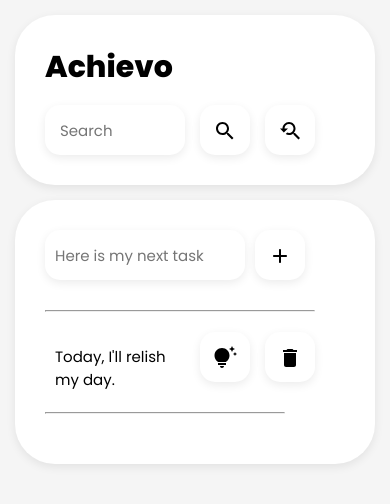
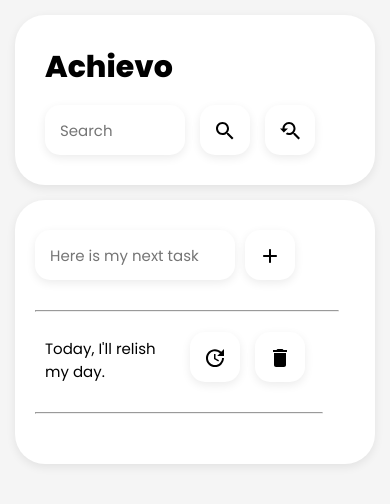
Before and after one commit to abhishekpandit2029/Todo-Web-Application, a Next.js app: page /comments in a window 390 px wide. Shown: the top 504 px of the page. Built offline with nearby package versions, Linux system fonts and the light colour scheme.

Commit message:
changes in data, api and comments dir

```diff
--- a/data/comments.js
+++ /dev/null
@@ -1,6 +0,0 @@
-export const comments = [
-    {
-      id: 1,
-      text: "Today, I'll relish my day."
-    },
-  ]
--- /dev/null
+++ b/data/comments.tsx
@@ -0,0 +1,14 @@
+// export const comments = [
+//     {
+//       id: 1,
+//       text: "Today, I'll relish my day."
+//     },
+//   ]
+
+
+export const comments: { id: number, text: string }[] = [
+  {
+      id: 1,
+      text: "Today, I'll relish my day."
+  },
+];
--- a/package.json
+++ b/package.json
@@ -24,5 +24,8 @@
     "react-dom": "18.2.0",
     "tailwindcss": "3.3.2",
     "typescript": "5.1.3"
+  },
+  "devDependencies": {
+    "@types/express": "^4.17.17"
   }
 }
--- a/pages/api/comments/[commentId].js
+++ /dev/null
@@ -1,30 +0,0 @@
-import { comments } from '../../../data/comments'
-
-export default function handler(req, res) {
-  const { commentId } = req.query
-  if (req.method === 'GET') {
-    const comment = comments.find(comment => comment.id === parseInt(commentId))
-    res.status(200).json(comment)
-  } else if (req.method === 'DELETE') {
-    const deletedComment = comments.find(
-      comment => comment.id === parseInt(commentId)
-    )
-    const index = comments.findIndex(
-      comment => comment.id === parseInt(commentId)
-    )
-    comments.splice(index, 1)
-    res.status(200).json(deletedComment)
-  } else if (req.method === 'PUT') {
-    const { commentId } = req.query;
-    const updatedComment = comments.find(
-      comment => comment.id === parseInt(commentId)
-    );
-    if (updatedComment) {
-      const { text } = req.body;
-      updatedComment.text = text;
-      res.status(200).json(updatedComment);
-    } else {
-      res.status(404).json({ message: 'Comment not found' });
-    }
-  }
-}
--- /dev/null
+++ b/pages/api/comments/[commentId].tsx
@@ -0,0 +1,61 @@
+// import { comments } from '../../../data/comments'
+
+// export default function handler(req, res) {
+//   const { commentId } = req.query
+//   if (req.method === 'GET') {
+//     const comment = comments.find(comment => comment.id === parseInt(commentId))
+//     res.status(200).json(comment)
+//   } else if (req.method === 'DELETE') {
+//     const deletedComment = comments.find(
+//       comment => comment.id === parseInt(commentId)
+//     )
+//     const index = comments.findIndex(
+//       comment => comment.id === parseInt(commentId)
+//     )
+//     comments.splice(index, 1)
+//     res.status(200).json(deletedComment)
+//   } else if (req.method === 'PUT') {
+//     const { commentId } = req.query;
+//     const updatedComment = comments.find(
+//       comment => comment.id === parseInt(commentId)
+//     );
+//     if (updatedComment) {
+//       const { text } = req.body;
+//       updatedComment.text = text;
+//       res.status(200).json(updatedComment);
+//     } else {
+//       res.status(404).json({ message: 'Comment not found' });
+//     }
+//   }
+// }
+
+import { comments } from '../../../data/comments';
+import { Request, Response } from 'express';
+
+export default function handler(req: Request, res: Response) {
+  const { commentId } = req.query as { commentId: string };
+  if (req.method === 'GET') {
+    const comment = comments.find(comment => comment.id === parseInt(commentId));
+    res.status(200).json(comment);
+  } else if (req.method === 'DELETE') {
+    const deletedComment = comments.find(
+      comment => comment.id === parseInt(commentId)
+    );
+    const index = comments.findIndex(
+      comment => comment.id === parseInt(commentId)
+    );
+    comments.splice(index, 1);
+    res.status(200).json(deletedComment);
+  } else if (req.method === 'PUT') {
+    const updatedComment = comments.find(
+      comment => comment.id === parseInt(commentId)
+    );
+    if (updatedComment) {
+      const { text }: { text: string } = req.body;
+      updatedComment.text = text;
+      res.status(200).json(updatedComment);
+    } else {
+      res.status(404).json({ message: 'Comment not found' });
+    }
+  }
+}
--- a/pages/api/comments/index.js
+++ /dev/null
@@ -1,17 +0,0 @@
-import { comments } from '../../../data/comments'
-
-export default function handler(req, res) {
-  if (req.method === 'GET') {
-    res.status(200).json(comments)
-  }
-   else if (req.method === 'POST') {
-    const comment = req.body.comment
-    const newComment = {
-      id: Date.now(),
-      text: comment
-    }
-    comments.push(newComment)
-    res.status(201).json(newComment)
-    console.log(comment)
-  }
-}
--- /dev/null
+++ b/pages/api/comments/index.tsx
@@ -0,0 +1,36 @@
+// import { comments } from '../../../data/comments'
+
+// export default function handler(req, res) {
+//   if (req.method === 'GET') {
+//     res.status(200).json(comments)
+//   }
+//    else if (req.method === 'POST') {
+//     const comment = req.body.comment
+//     const newComment = {
+//       id: Date.now(),
+//       text: comment
+//     }
+//     comments.push(newComment)
+//     res.status(201).json(newComment)
+//     console.log(comment)
+//   }
+// }
+
+
+import { Request, Response } from 'express';
+import { comments } from '../../../data/comments';
+
+export default function handler(req: Request, res: Response): void {
+  if (req.method === 'GET') {
+    res.status(200).json(comments);
+  } else if (req.method === 'POST') {
+    const comment: string = req.body.comment;
+    const newComment = {
+      id: Date.now(),
+      text: comment,
+    };
+    comments.push(newComment);
+    res.status(201).json(newComment);
+    console.log(comment);
+  }
+}
--- a/pages/comments/index.module.css
+++ b/pages/comments/index.module.css
@@ -23,7 +23,7 @@
 }
 
 .hr {
-  width: 90%;
+  width: 95%;
   margin: 30px 0 0;
 }
 
@@ -135,16 +135,15 @@
   }
 
   .commentinputtext{
-    padding: 0 10px;
     width: 200px;
     overflow-x: hidden;
   }
 
-  .commenttext {
+  .commenttext, .singletask .commentinputtext {
     padding: 0 10px;
     width: 145px;
     overflow-x: hidden;
-    top: 13px;
+    top: 5px;
   }
 
   .searchbarsection{
@@ -164,15 +163,15 @@
   }
 
   .maintasksection {
-    padding: 30px;
-    border-radius: 40px 40px;
+    padding: 30px 20px;
+    border-radius: 30px 30px;
     /* border: 1px solid red; */
   }
 
   .searchbarsection {
     padding: 30px;
     margin-bottom: 15px;
-    border-radius: 40px 40px ;
+    border-radius: 30px 30px;
   }
 
   .updatedelete,
--- a/pages/comments/index.js
+++ b/pages/comments/index.tsx
@@ -1,123 +1,10 @@
-// import { useState, useRef } from "react";
-
-// export default function CommentsPage() {
-//   const [comments, setComments] = useState([]);
-//   const [comment, setComment] = useState("");
-//   const commentInputRef = useRef(null);
-
-//   // -------------------- GET
-//   const fetchComments = async () => {
-//     const response = await fetch("/api/comments");
-//     const data = await response.json();
-//     setComments(data);
-//   };
-//   //-------------------- GET
-
-//   //-------------------- POST
-//   const submitComment = async () => {
-//     if (comment.trim() === "") {
-//       // Clear the input field and return
-//       setComment("");
-//       commentInputRef.current.value = "";
-//       return;
-//     }
-
-//     const response = await fetch("/api/comments", {
-//       method: "POST",
-//       body: JSON.stringify({ comment }),
-//       headers: {
-//         "Content-Type": "application/json",
-//       },
-//     });
-//     const data = await response.json();
-//     fetchComments();
-
-//     // Clear the input field
-//     setComment("");
-//     commentInputRef.current.value = "";
-//   };
-//   //-------------------- POST
-
-//   //-------------------- DELETE
-//   const deleteComment = async (commentId) => {
-//     const response = await fetch(`/api/comments/${commentId}`, {
-//       method: "DELETE",
-//     });
-//     fetchComments();
-//   };
-//   //-------------------- DELETE
-
-//   //-------------------- PUT
-//   const [editCommentId, setEditCommentId] = useState(null);
-//   const [editedText, setEditedText] = useState("");
-
-//   const startEditing = (commentId, initialText) => {
-//     setEditCommentId(commentId);
-//     setEditedText(initialText);
-//   };
-
-//   const cancelEditing = () => {
-//     setEditCommentId(null);
-//     setEditedText("");
-//   };
-
-//   const updateComment = async (commentId) => {
-//     const response = await fetch(`/api/comments/${commentId}`, {
-//       method: "PUT",
-//       body: JSON.stringify({ text: editedText }),
-//       headers: {
-//         "Content-Type": "application/json",
-//       },
-//     });
-//     const data = await response.json();
-//     fetchComments();
-//     setEditCommentId(null);
-//     setEditedText("");
-//   };
-//   //-------------------- PUT
-
-//   return (
-//     <>
-//       <div>
-//         <input
-//           type="text"
-//           value={comment}
-//           onChange={(e) => setComment(e.target.value)}
-//           ref={commentInputRef}
-//         />
-//         <button onClick={submitComment}>Submit comment</button>
-//       </div>
-//       {comments.map((comment) => {
-//         return (
-//           <div key={comment.id}>
-//             {comment.id}.
-//             {editCommentId === comment.id ? (
-//               <>
-//                 <input
-//                   type="text"
-//                   value={editedText}
-//                   onChange={(e) => setEditedText(e.target.value)}
-//                 />
-//                 <button onClick={() => updateComment(comment.id)}>Save</button>
-//                 <button onClick={cancelEditing}>Cancel</button>
-//               </>
-//             ) : (
-//               <>
-//                 {comment.text}
-//                 <button onClick={() => startEditing(comment.id, comment.text)}>
-//                   Update
-//                 </button>
-//                 <button onClick={() => deleteComment(comment.id)}>
-//                   Delete
-//                 </button>
-//               </>
-//             )}
-//           </div>
-//         );
-//       })}
-//     </>
-//   );
-// }
+// import SearchIcon from '@mui/icons-material/Search';
+// import YoutubeSearchedForIcon from '@mui/icons-material/YoutubeSearchedFor';
+// import AddRoundedIcon from '@mui/icons-material/AddRounded';
+// import UpdateIcon from '@mui/icons-material/Update';
+// import ThumbDownRoundedIcon from '@mui/icons-material/ThumbDownRounded';
+// import ThumbUpRoundedIcon from '@mui/icons-material/ThumbUpRounded';
+// import DeleteIcon from '@mui/icons-material/Delete';
 
 // import styles from "./index.module.css";
 // import { useState, useRef, useEffect } from "react";
@@ -129,6 +16,7 @@
 //   const [comment, setComment] = useState("");
 //   const [editCommentId, setEditCommentId] = useState(null);
 //   const [editedText, setEditedText] = useState("");
+//   const [searchQuery, setSearchQuery] = useState("");
 
 //   useEffect(() => {
 //     fetchComments();
@@ -156,7 +44,9 @@
 //     });
 //     await response.json();
 //     fetchComments();
+
 //     setComment("");
+//     setSearchQuery("");
 //     commentInputRef.current.value = "";
 //   };
 
@@ -190,21 +80,48 @@
 //     setEditedText("");
 //   };
 
-//   let string = JSON.stringify(comments);
+//   const handleSearch = () => {
+//     const filteredComments = comments.filter((comment) =>
+//       comment.text.toLowerCase().includes(searchQuery.toLowerCase())
+//     );
+//     setComments(filteredComments);
+//   };
 
-//   // Check if localStorage is available before using it
-//   if (typeof localStorage !== "undefined") {
-//     localStorage.setItem("comments", string);
-//   } else {
-//     // Handle the absence of localStorage, such as using a different storage mechanism or displaying an error message
-//     console.error("localStorage is not available. Unable to store comments.");
-//   }
+//   const resetSearch = () => {
+//     fetchComments();
+//     setSearchQuery("");
+//   };
 
 //   return (
 //     <div className={styles.taskscontainer}>
+//       <div className={styles.searchbarsection}>
+//         <div>
+//           <Link href="/" style={{ textDecoration: "none" }}>
+//             <p className={styles.p2}>Achievo</p>
+//           </Link>
+//         </div>
 
-//       <Link href="/" style={{ textDecoration: 'none' }}>
-//         <p className={styles.p2}>Achievo</p></Link>
+//         <div
+//           style={{
+//             display: "flex",
+//             flexDirection: "row",
+//             gap: "15px",
+//           }}
+//         >
+//           <input
+//             type="text"
+//             value={searchQuery}
+//             onChange={(e) => setSearchQuery(e.target.value)}
+//             placeholder="Search"
+//           />
+//           <button className={styles.button} onClick={handleSearch}>
+//             <SearchIcon/>
+//           </button>
+//           <button className={styles.button} onClick={resetSearch}>
+//             <YoutubeSearchedForIcon/>
+//           </button>
+//         </div>
+//       </div>
 
 //       <div className={styles.maintasksection}>
 //         <div className={styles.firstblock}>
@@ -214,14 +131,13 @@
 //             onChange={(e) => setComment(e.target.value)}
 //             className={styles.commentinputtext}
 //             ref={commentInputRef}
+//             placeholder='Here is my next task'
 //           />
 //           <button className={styles.button} onClick={submitComment}>
-//             Create
+//             <AddRoundedIcon/>
 //           </button>
 //         </div>
-
 //         <hr className={styles.hr} />
-
 //         <div className={styles.singletask}>
 //           {comments.map((comment) => (
 //             <div key={comment.id}>
@@ -233,37 +149,52 @@
 //                     value={editedText}
 //                     onChange={(e) => setEditedText(e.target.value)}
 //                   />
-//                   <div style={{display:"flex",flexDirection:"row", gap:"20px"}}>
+//                   <div
+//                     style={{
+//                       display: "flex",
+//                       flexDirection: "row",
+//                       gap: "15px",
+//                     }}
+//                   >
 //                     <button
 //                       className={styles.button}
 //                       onClick={() => updateComment(comment.id)}
 //                     >
-//                       Save
+//                       <ThumbUpRoundedIcon/>
 //                     </button>
 //                     <button className={styles.button} onClick={cancelEditing}>
-//                       Cancel
+//                       <ThumbDownRoundedIcon/>
 //                     </button>
 //                   </div>
 //                 </div>
 //               ) : (
 //                 <div className={styles.updatedelete}>
 //                   <p className={styles.commenttext}> {comment.text}</p>
-//                   <div style={{display:"flex",flexDirection:"row", gap:"20px"}}>
-//                   <button
-//                     className={styles.button}
-//                     onClick={() => startEditing(comment.id, comment.text)}
+//                   <div
+//                     style={{
+//                       display: "flex",
+//                       flexDirection: "row",
+//                       gap: "15px",
+//                     }}
 //                   >
-//                     Update
-//                   </button>
-//                   <button
-//                     className={styles.button}
-//                     onClick={() => deleteComment(comment.id)}
-//                   >
-//                     Delete
-//                   </button>
-//                 </div></div>
+//                     <button
+//                       className={styles.button}
+//                       onClick={() => startEditing(comment.id, comment.text)}
+//                     >
+//                       <UpdateIcon/>
+//                     </button>
+//                     <button
+//                       className={styles.button}
+//                       onClick={() => deleteComment(comment.id)}
+//                     >
+//                       <DeleteIcon/>
+//                     </button>
+//                   </div>
+//                 </div>
 //               )}
+//               <hr style={{width: '80%', margin: '30px 0 0', }}/>
 //             </div>
+
 //           ))}
 //         </div>
 //       </div>
@@ -274,23 +205,27 @@
 import SearchIcon from '@mui/icons-material/Search';
 import YoutubeSearchedForIcon from '@mui/icons-material/YoutubeSearchedFor';
 import AddRoundedIcon from '@mui/icons-material/AddRounded';
-import DeleteOutlineRoundedIcon from '@mui/icons-material/DeleteOutlineRounded';
+import UpdateIcon from '@mui/icons-material/Update';
 import ThumbDownRoundedIcon from '@mui/icons-material/ThumbDownRounded';
 import ThumbUpRoundedIcon from '@mui/icons-material/ThumbUpRounded';
-import TipsAndUpdatesIcon from '@mui/icons-material/TipsAndUpdates';
 import DeleteIcon from '@mui/icons-material/Delete';
 
 import styles from "./index.module.css";
 import { useState, useRef, useEffect } from "react";
 import Link from "next/link";
 
+interface Comment {
+  id: number;
+  text: string;
+}
+
 export default function CommentsPage() {
-  const commentInputRef = useRef(null);
-  const [comments, setComments] = useState([]);
-  const [comment, setComment] = useState("");
-  const [editCommentId, setEditCommentId] = useState(null);
-  const [editedText, setEditedText] = useState("");
-  const [searchQuery, setSearchQuery] = useState("");
+  const commentInputRef = useRef<HTMLInputElement | null>(null);
+  const [comments, setComments] = useState<Comment[]>([]);
+  const [comment, setComment] = useState<string>("");
+  const [editCommentId, setEditCommentId] = useState<number | null>(null);
+  const [editedText, setEditedText] = useState<string>("");
+  const [searchQuery, setSearchQuery] = useState<string>("");
 
   useEffect(() => {
     fetchComments();
@@ -305,7 +240,9 @@ export default function CommentsPage() {
   const submitComment = async () => {
     if (comment.trim() === "") {
       setComment("");
-      commentInputRef.current.value = "";
+      if (commentInputRef.current) {
+        commentInputRef.current.value = "";
+      }
       return;
     }
 
@@ -321,17 +258,19 @@ export default function CommentsPage() {
 
     setComment("");
     setSearchQuery("");
-    commentInputRef.current.value = "";
+    if (commentInputRef.current) {
+      commentInputRef.current.value = "";
+    }
   };
 
-  const deleteComment = async (commentId) => {
+  const deleteComment = async (commentId: number) => {
     await fetch(`/api/comments/${commentId}`, {
       method: "DELETE",
     });
     fetchComments();
   };
 
-  const startEditing = (commentId, initialText) => {
+  const startEditing = (commentId: number, initialText: string) => {
     setEditCommentId(commentId);
     setEditedText(initialText);
   };
@@ -341,7 +280,7 @@ export default function CommentsPage() {
     setEditedText("");
   };
 
-  const updateComment = async (commentId) => {
+  const updateComment = async (commentId: number) => {
     await fetch(`/api/comments/${commentId}`, {
       method: "PUT",
       body: JSON.stringify({ text: editedText }),
@@ -370,7 +309,7 @@ export default function CommentsPage() {
     <div className={styles.taskscontainer}>
       <div className={styles.searchbarsection}>
         <div>
-          <Link href="/" style={{ textDecoration: "none" }}>
+          <Link href="/" passHref style={{ textDecoration: "none" }}>
             <p className={styles.p2}>Achievo</p>
           </Link>
         </div>
@@ -455,7 +394,7 @@ export default function CommentsPage() {
                       className={styles.button}
                       onClick={() => startEditing(comment.id, comment.text)}
                     >
-                      <TipsAndUpdatesIcon/>
+                      <UpdateIcon/>
                     </button>
                     <button
                       className={styles.button}
@@ -466,9 +405,8 @@ export default function CommentsPage() {
                   </div>
                 </div>
               )}
-              <hr style={{width: '80%', margin: '30px 0 0', }}/>
+              <hr style={{width: '90%', margin: '30px 0 0', }}/>
             </div>
-
           ))}
         </div>
       </div>
```
Also changed, not shown: 1 other file (tests, documents, lock files or other folders).
